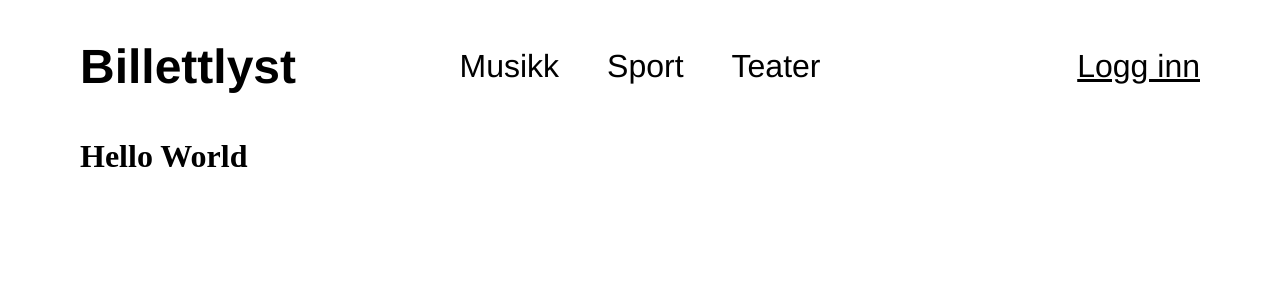
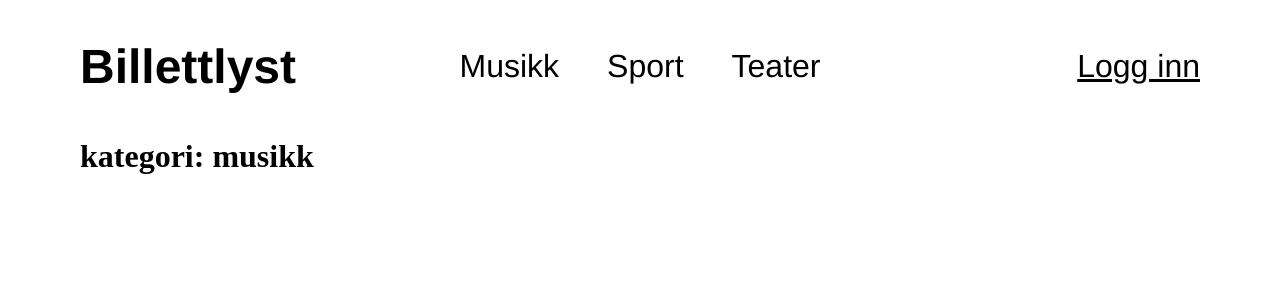
Before and after one commit to Hedpedz/G18_eksamen, a React (Vite) app in the folder billettlyst/: page /category/musikk in a window 1280 px wide. Shown: the top 300 px of the page. Built offline with nearby package versions, Linux system fonts and the light colour scheme.

Commit message:
-Added function to get the dynamic slug based on which listpoint the user clicks.

```diff
--- a/billettlyst/src/pages/CategoryPage.jsx
+++ b/billettlyst/src/pages/CategoryPage.jsx
@@ -1,5 +1,7 @@
+import { useParams } from "react-router-dom";
 export default function CategoryPage() {
+  const { slug } = useParams();
 
-  return  <h1>Hello World</h1>
+  return  <h1> kategori: {slug}</h1>
 
 }
```
